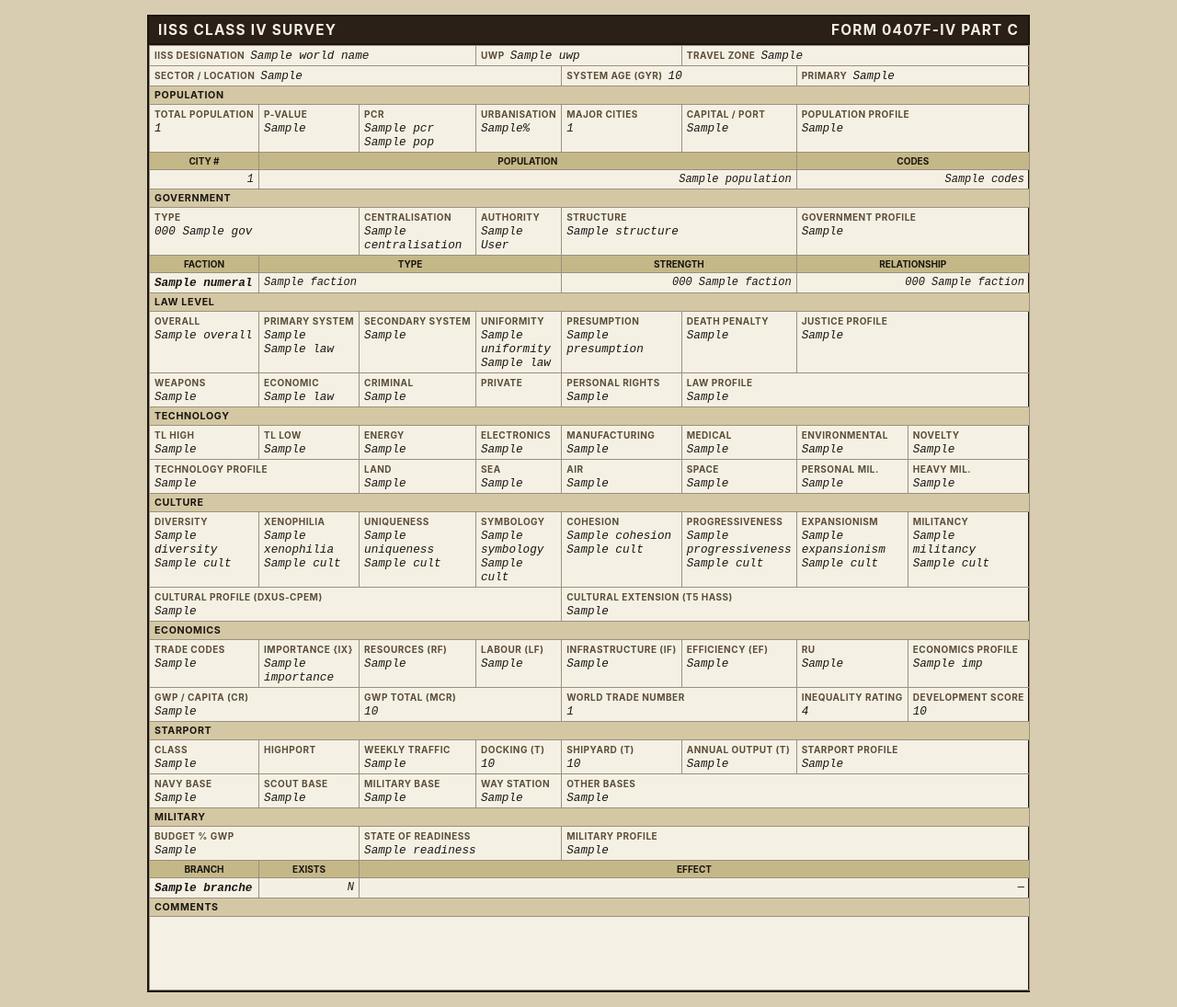
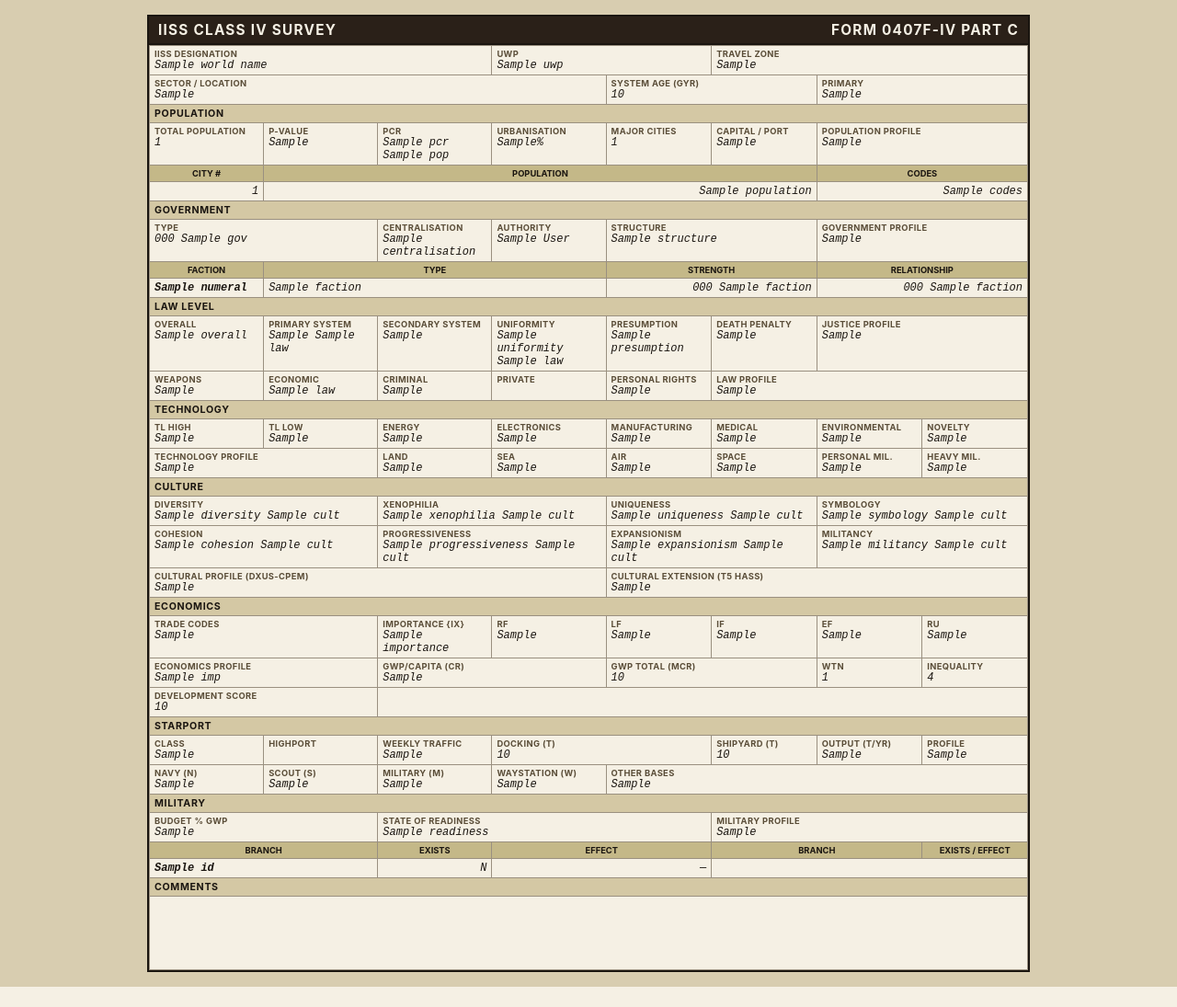
Before and after one commit to Elured-code/traveller-world-gen, a Python web app: template src/traveller_gen/templates/survey_class4.html in a window 1280 px wide. Shown: the whole page at 92% size. After the commit the page ends 1073 px from the top, so only its background shows below. Run offline with Jinja, Linux system fonts and the light colour scheme; the template is opened without the code that fills it: most values are stand-ins (such as "Sample title", 1, 10 or a date in 2020).

Commit message:
fix: Class IV survey form text overflow and layout
- Remove white-space:nowrap from labels; add overflow-wrap to all cells
- Make .lbl and .val display:block so they stack without needing <br>
- Restructure Culture section to 4 traits per row (was 8 cramped columns)
- Shorten Economics labels (RF/LF/IF/EF instead of full parenthetical names)
- Shorten Starport labels (Output t/yr, Profile)
- Restructure Military branches into paired rows to halve vertical height
- Reduce label font from 7.5pt to 7pt to give values more room

Co-Authored-By: Claude Sonnet 4.6 <noreply@anthropic.com>

```diff
--- a/src/traveller_gen/templates/survey_class4.html
+++ b/src/traveller_gen/templates/survey_class4.html
@@ -61,17 +61,18 @@ table.fb{width:100%;border-collapse:collapse;font-size:9pt;}
 table.fb td,table.fb th{
   border:1px solid var(--bdr-lt);
   padding:3px 5px;vertical-align:top;
+  overflow-wrap:break-word;word-break:break-word;
 }
 .lbl{
   font-family:-apple-system,"Segoe UI",Arial,sans-serif;
-  font-weight:700;font-size:7.5pt;
-  text-transform:uppercase;letter-spacing:0.05em;
-  color:var(--lbl);white-space:nowrap;
+  font-weight:700;font-size:7pt;
+  text-transform:uppercase;letter-spacing:0.04em;
+  color:var(--lbl);display:block;
 }
 .val{
   font-family:"Courier New",Courier,monospace;
-  font-style:italic;font-size:9.5pt;
-  color:var(--txt);
+  font-style:italic;font-size:9pt;
+  color:var(--txt);display:block;
 }
 .sec{
   background:var(--sec-bg);
@@ -84,26 +85,26 @@ table.fb td,table.fb th{
 .sh th{
   font-family:-apple-system,"Segoe UI",Arial,sans-serif;
   background:var(--col-bg);
-  font-size:7.5pt;font-weight:bold;
+  font-size:7pt;font-weight:bold;
   text-transform:uppercase;text-align:center;
   color:var(--txt);padding:2px 3px;
   border-top:1.5px solid var(--bdr);
 }
 td.sd{
   font-family:"Courier New",Courier,monospace;
-  font-style:italic;font-weight:bold;font-size:9.5pt;
+  font-style:italic;font-weight:bold;font-size:9pt;
   color:var(--txt);
 }
 td.sv{
   font-family:"Courier New",Courier,monospace;
   font-style:italic;font-size:9pt;
-  text-align:right;white-space:nowrap;
+  text-align:right;
   color:var(--txt);
 }
 td.sv-wrap{
   font-family:"Courier New",Courier,monospace;
   font-style:italic;font-size:9pt;
-  text-align:left;white-space:normal;word-break:break-word;
+  text-align:left;
   color:var(--txt);
 }
 .comments-cell{
@@ -132,27 +133,27 @@ td.sv-wrap{
 
     <!-- Header rows -->
     <tr>
-      <td colspan="3"><span class="lbl">IISS Designation</span>&nbsp;&nbsp;<span class="val">{{ world_name }}</span></td>
-      <td colspan="2"><span class="lbl">UWP</span>&nbsp;&nbsp;<span class="val">{{ uwp }}</span></td>
-      <td colspan="3"><span class="lbl">Travel Zone</span>&nbsp;&nbsp;<span class="val">{{ travel_zone }}</span></td>
+      <td colspan="3"><span class="lbl">IISS Designation</span><span class="val">{{ world_name }}</span></td>
+      <td colspan="2"><span class="lbl">UWP</span><span class="val">{{ uwp }}</span></td>
+      <td colspan="3"><span class="lbl">Travel Zone</span><span class="val">{{ travel_zone }}</span></td>
     </tr>
     <tr>
-      <td colspan="4"><span class="lbl">Sector / Location</span>&nbsp;&nbsp;<span class="val">{{ sector_location }}</span></td>
-      <td colspan="2"><span class="lbl">System Age (Gyr)</span>&nbsp;&nbsp;<span class="val">{{ system_age }}</span></td>
-      <td colspan="2"><span class="lbl">Primary</span>&nbsp;&nbsp;<span class="val">{{ primary_star }}</span></td>
+      <td colspan="4"><span class="lbl">Sector / Location</span><span class="val">{{ sector_location }}</span></td>
+      <td colspan="2"><span class="lbl">System Age (Gyr)</span><span class="val">{{ system_age }}</span></td>
+      <td colspan="2"><span class="lbl">Primary</span><span class="val">{{ primary_star }}</span></td>
     </tr>
 
     <!-- ============================================================ POPULATION -->
     <tr class="sec"><td colspan="8">Population</td></tr>
     {% if pop %}
     <tr>
-      <td><span class="lbl">Total Population</span><br><span class="val">{{ pop.total_pop }}</span></td>
-      <td><span class="lbl">P-Value</span><br><span class="val">{{ pop.p_value }}</span></td>
-      <td><span class="lbl">PCR</span><br><span class="val">{{ pop.pcr }} {{ pop.pcr_label }}</span></td>
-      <td><span class="lbl">Urbanisation</span><br><span class="val">{{ pop.urbanisation_pct }}%</span></td>
-      <td><span class="lbl">Major Cities</span><br><span class="val">{{ pop.major_city_count }}</span></td>
-      <td><span class="lbl">Capital / Port</span><br><span class="val">{{ pop.capital_port }}</span></td>
-      <td colspan="2"><span class="lbl">Population Profile</span><br><span class="val">{{ pop.population_profile }}</span></td>
+      <td><span class="lbl">Total Population</span><span class="val">{{ pop.total_pop }}</span></td>
+      <td><span class="lbl">P-Value</span><span class="val">{{ pop.p_value }}</span></td>
+      <td><span class="lbl">PCR</span><span class="val">{{ pop.pcr }} {{ pop.pcr_label }}</span></td>
+      <td><span class="lbl">Urbanisation</span><span class="val">{{ pop.urbanisation_pct }}%</span></td>
+      <td><span class="lbl">Major Cities</span><span class="val">{{ pop.major_city_count }}</span></td>
+      <td><span class="lbl">Capital / Port</span><span class="val">{{ pop.capital_port }}</span></td>
+      <td colspan="2"><span class="lbl">Population Profile</span><span class="val">{{ pop.population_profile }}</span></td>
     </tr>
     {% if pop.cities %}
     <tr class="sh"><th>City #</th><th colspan="5">Population</th><th colspan="2">Codes</th></tr>
@@ -247,18 +248,20 @@ td.sv-wrap{
     <tr class="sec"><td colspan="8">Culture</td></tr>
     {% if cult %}
     <tr>
-      <td><span class="lbl">Diversity</span><br><span class="val">{{ cult.diversity }} {{ cult.diversity_label }}</span></td>
-      <td><span class="lbl">Xenophilia</span><br><span class="val">{{ cult.xenophilia }} {{ cult.xenophilia_label }}</span></td>
-      <td><span class="lbl">Uniqueness</span><br><span class="val">{{ cult.uniqueness }} {{ cult.uniqueness_label }}</span></td>
-      <td><span class="lbl">Symbology</span><br><span class="val">{{ cult.symbology }} {{ cult.symbology_label }}</span></td>
-      <td><span class="lbl">Cohesion</span><br><span class="val">{{ cult.cohesion }} {{ cult.cohesion_label }}</span></td>
-      <td><span class="lbl">Progressiveness</span><br><span class="val">{{ cult.progressiveness }} {{ cult.progressiveness_label }}</span></td>
-      <td><span class="lbl">Expansionism</span><br><span class="val">{{ cult.expansionism }} {{ cult.expansionism_label }}</span></td>
-      <td><span class="lbl">Militancy</span><br><span class="val">{{ cult.militancy }} {{ cult.militancy_label }}</span></td>
+      <td colspan="2"><span class="lbl">Diversity</span><span class="val">{{ cult.diversity }} {{ cult.diversity_label }}</span></td>
+      <td colspan="2"><span class="lbl">Xenophilia</span><span class="val">{{ cult.xenophilia }} {{ cult.xenophilia_label }}</span></td>
+      <td colspan="2"><span class="lbl">Uniqueness</span><span class="val">{{ cult.uniqueness }} {{ cult.uniqueness_label }}</span></td>
+      <td colspan="2"><span class="lbl">Symbology</span><span class="val">{{ cult.symbology }} {{ cult.symbology_label }}</span></td>
     </tr>
     <tr>
-      <td colspan="4"><span class="lbl">Cultural Profile (DXUS-CPEM)</span><br><span class="val">{{ cult.cultural_profile }}</span></td>
-      <td colspan="4"><span class="lbl">Cultural Extension (T5 HASS)</span><br><span class="val">{{ cult.cultural_extension }}</span></td>
+      <td colspan="2"><span class="lbl">Cohesion</span><span class="val">{{ cult.cohesion }} {{ cult.cohesion_label }}</span></td>
+      <td colspan="2"><span class="lbl">Progressiveness</span><span class="val">{{ cult.progressiveness }} {{ cult.progressiveness_label }}</span></td>
+      <td colspan="2"><span class="lbl">Expansionism</span><span class="val">{{ cult.expansionism }} {{ cult.expansionism_label }}</span></td>
+      <td colspan="2"><span class="lbl">Militancy</span><span class="val">{{ cult.militancy }} {{ cult.militancy_label }}</span></td>
+    </tr>
+    <tr>
+      <td colspan="4"><span class="lbl">Cultural Profile (DXUS-CPEM)</span><span class="val">{{ cult.cultural_profile }}</span></td>
+      <td colspan="4"><span class="lbl">Cultural Extension (T5 HASS)</span><span class="val">{{ cult.cultural_extension }}</span></td>
     </tr>
     {% else %}
     <tr><td colspan="8" class="sv">— no culture detail —</td></tr>
@@ -268,21 +271,24 @@ td.sv-wrap{
     <tr class="sec"><td colspan="8">Economics</td></tr>
     {% if imp %}
     <tr>
-      <td><span class="lbl">Trade Codes</span><br><span class="val">{{ imp.trade_codes }}</span></td>
-      <td><span class="lbl">Importance {Ix}</span><br><span class="val">{{ imp.importance }}</span></td>
-      <td><span class="lbl">Resources (RF)</span><br><span class="val">{{ imp.resource_factor if imp.resource_factor is not none else "—" }}</span></td>
-      <td><span class="lbl">Labour (LF)</span><br><span class="val">{{ imp.labour_factor }}</span></td>
-      <td><span class="lbl">Infrastructure (IF)</span><br><span class="val">{{ imp.infrastructure_factor if imp.infrastructure_factor is not none else "—" }}</span></td>
-      <td><span class="lbl">Efficiency (EF)</span><br><span class="val">{{ imp.efficiency_factor if imp.efficiency_factor is not none else "—" }}</span></td>
-      <td><span class="lbl">RU</span><br><span class="val">{{ imp.resource_units if imp.resource_units is not none else "—" }}</span></td>
-      <td><span class="lbl">Economics Profile</span><br><span class="val">{{ imp.economics_profile or "—" }}</span></td>
+      <td colspan="2"><span class="lbl">Trade Codes</span><span class="val">{{ imp.trade_codes }}</span></td>
+      <td><span class="lbl">Importance {Ix}</span><span class="val">{{ imp.importance }}</span></td>
+      <td><span class="lbl">RF</span><span class="val">{{ imp.resource_factor if imp.resource_factor is not none else "—" }}</span></td>
+      <td><span class="lbl">LF</span><span class="val">{{ imp.labour_factor }}</span></td>
+      <td><span class="lbl">IF</span><span class="val">{{ imp.infrastructure_factor if imp.infrastructure_factor is not none else "—" }}</span></td>
+      <td><span class="lbl">EF</span><span class="val">{{ imp.efficiency_factor if imp.efficiency_factor is not none else "—" }}</span></td>
+      <td><span class="lbl">RU</span><span class="val">{{ imp.resource_units if imp.resource_units is not none else "—" }}</span></td>
     </tr>
     <tr>
-      <td colspan="2"><span class="lbl">GWP / Capita (Cr)</span><br><span class="val">{{ imp.gwp_per_capita if imp.gwp_per_capita is not none else "—" }}</span></td>
-      <td colspan="2"><span class="lbl">GWP Total (MCr)</span><br><span class="val">{{ imp.gwp_total_mcr or "—" }}</span></td>
-      <td colspan="2"><span class="lbl">World Trade Number</span><br><span class="val">{{ imp.world_trade_number if imp.world_trade_number is not none else "—" }}</span></td>
-      <td><span class="lbl">Inequality Rating</span><br><span class="val">{{ imp.inequality_rating if imp.inequality_rating is not none else "—" }}</span></td>
-      <td><span class="lbl">Development Score</span><br><span class="val">{{ imp.development_score or "—" }}</span></td>
+      <td colspan="2"><span class="lbl">Economics Profile</span><span class="val">{{ imp.economics_profile or "—" }}</span></td>
+      <td colspan="2"><span class="lbl">GWP/Capita (Cr)</span><span class="val">{{ imp.gwp_per_capita if imp.gwp_per_capita is not none else "—" }}</span></td>
+      <td colspan="2"><span class="lbl">GWP Total (MCr)</span><span class="val">{{ imp.gwp_total_mcr or "—" }}</span></td>
+      <td><span class="lbl">WTN</span><span class="val">{{ imp.world_trade_number if imp.world_trade_number is not none else "—" }}</span></td>
+      <td><span class="lbl">Inequality</span><span class="val">{{ imp.inequality_rating if imp.inequality_rating is not none else "—" }}</span></td>
+    </tr>
+    <tr>
+      <td colspan="2"><span class="lbl">Development Score</span><span class="val">{{ imp.development_score or "—" }}</span></td>
+      <td colspan="6"></td>
     </tr>
     {% else %}
     <tr><td colspan="8" class="sv">— no importance/economics detail —</td></tr>
@@ -292,20 +298,20 @@ td.sv-wrap{
     <tr class="sec"><td colspan="8">Starport</td></tr>
     {% if sp %}
     <tr>
-      <td><span class="lbl">Class</span><br><span class="val">{{ sp.starport_class }}</span></td>
-      <td><span class="lbl">Highport</span><br><span class="val">{{ sp.has_highport }}</span></td>
-      <td><span class="lbl">Weekly Traffic</span><br><span class="val">{{ sp.expected_weekly }}</span></td>
-      <td><span class="lbl">Docking (t)</span><br><span class="val">{{ sp.docking_capacity }}</span></td>
-      <td><span class="lbl">Shipyard (t)</span><br><span class="val">{{ sp.shipyard_capacity or "—" }}</span></td>
-      <td><span class="lbl">Annual Output (t)</span><br><span class="val">{{ sp.shipyard_annual_output or "—" }}</span></td>
-      <td colspan="2"><span class="lbl">Starport Profile</span><br><span class="val">{{ sp.starport_profile }}</span></td>
+      <td><span class="lbl">Class</span><span class="val">{{ sp.starport_class }}</span></td>
+      <td><span class="lbl">Highport</span><span class="val">{{ sp.has_highport }}</span></td>
+      <td><span class="lbl">Weekly Traffic</span><span class="val">{{ sp.expected_weekly }}</span></td>
+      <td colspan="2"><span class="lbl">Docking (t)</span><span class="val">{{ sp.docking_capacity }}</span></td>
+      <td><span class="lbl">Shipyard (t)</span><span class="val">{{ sp.shipyard_capacity or "—" }}</span></td>
+      <td><span class="lbl">Output (t/yr)</span><span class="val">{{ sp.shipyard_annual_output or "—" }}</span></td>
+      <td><span class="lbl">Profile</span><span class="val">{{ sp.starport_profile }}</span></td>
     </tr>
     <tr>
-      <td><span class="lbl">Navy Base</span><br><span class="val">{{ sp.base_navy }}</span></td>
-      <td><span class="lbl">Scout Base</span><br><span class="val">{{ sp.base_scout }}</span></td>
-      <td><span class="lbl">Military Base</span><br><span class="val">{{ sp.base_military }}</span></td>
-      <td><span class="lbl">Way Station</span><br><span class="val">{{ sp.base_waystation }}</span></td>
-      <td colspan="4"><span class="lbl">Other Bases</span><br><span class="val">{{ sp.base_other or "—" }}</span></td>
+      <td><span class="lbl">Navy (N)</span><span class="val">{{ sp.base_navy or "—" }}</span></td>
+      <td><span class="lbl">Scout (S)</span><span class="val">{{ sp.base_scout or "—" }}</span></td>
+      <td><span class="lbl">Military (M)</span><span class="val">{{ sp.base_military or "—" }}</span></td>
+      <td><span class="lbl">Waystation (W)</span><span class="val">{{ sp.base_waystation or "—" }}</span></td>
+      <td colspan="4"><span class="lbl">Other Bases</span><span class="val">{{ sp.base_other or "—" }}</span></td>
     </tr>
     {% else %}
     <tr><td colspan="8" class="sv">— no starport detail —</td></tr>
@@ -315,18 +321,25 @@ td.sv-wrap{
     <tr class="sec"><td colspan="8">Military</td></tr>
     {% if mil %}
     <tr>
-      <td colspan="2"><span class="lbl">Budget % GWP</span><br><span class="val">{{ mil.budget_pct }}</span></td>
-      <td colspan="2"><span class="lbl">State of Readiness</span><br><span class="val">{{ mil.readiness }}</span></td>
-      <td colspan="4"><span class="lbl">Military Profile</span><br><span class="val">{{ mil.military_profile }}</span></td>
+      <td colspan="2"><span class="lbl">Budget % GWP</span><span class="val">{{ mil.budget_pct }}</span></td>
+      <td colspan="3"><span class="lbl">State of Readiness</span><span class="val">{{ mil.readiness }}</span></td>
+      <td colspan="3"><span class="lbl">Military Profile</span><span class="val">{{ mil.military_profile }}</span></td>
     </tr>
     <tr class="sh">
-      <th>Branch</th><th>Exists</th><th colspan="6">Effect</th>
+      <th colspan="2">Branch</th><th>Exists</th><th colspan="2">Effect</th>
+      <th colspan="2">Branch</th><th>Exists / Effect</th>
     </tr>
-    {% for b in mil.branches %}
+    {% for pair in mil.branch_pairs %}
     <tr>
-      <td class="sd">{{ b.name }}</td>
-      <td class="sv">{{ "Y" if b.exists else "N" }}</td>
-      <td colspan="6" class="sv">{{ b.effect if b.exists else "—" }}</td>
+      <td colspan="2" class="sd">{{ pair[0].name }}</td>
+      <td class="sv">{{ "Y" if pair[0].exists else "N" }}</td>
+      <td colspan="2" class="sv">{{ pair[0].effect if pair[0].exists else "—" }}</td>
+      {% if pair|length > 1 %}
+      <td colspan="2" class="sd">{{ pair[1].name }}</td>
+      <td class="sv">{{ ("Y " ~ pair[1].effect) if pair[1].exists else "N" }}</td>
+      {% else %}
+      <td colspan="3"></td>
+      {% endif %}
     </tr>
     {% endfor %}
     {% else %}
```
Also changed, not shown: other parts of src/traveller_gen/templates/survey_class4.html (+33 -33 lines), src/traveller_gen/traveller_system_gen.py (+6 -2 lines).
